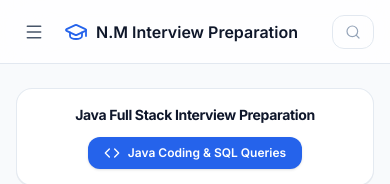
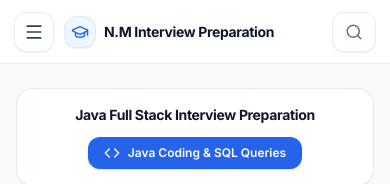
Before and after one commit to MohanNerasala/Interview-Preparation, a React (Vite) app: page / in a window 390 px wide. Shown: the top 184 px of the page. Built offline with nearby package versions, Linux system fonts and the light colour scheme.

Commit message:
feat: perfect alignment and symmetric styling for mobile top header

```diff
--- a/src/components/Header.tsx
+++ b/src/components/Header.tsx
@@ -7,32 +7,42 @@ interface HeaderProps {
 
 export default function Header({ onMenuClick, onSearchClick }: HeaderProps) {
   return (
-    <header className="h-16 border-b border-border bg-white/80 backdrop-blur-xl flex items-center justify-between px-4 sm:px-6 shrink-0">
-      <div className="flex items-center gap-3">
+    <header className="h-16 border-b border-slate-200/80 bg-white/95 backdrop-blur-xl flex items-center justify-between px-3.5 sm:px-6 shrink-0 z-10">
+      {/* Mobile Left & Brand */}
+      <div className="flex items-center gap-2.5 sm:gap-3 min-w-0">
         <button
+          type="button"
           onClick={onMenuClick}
-          className="lg:hidden p-2 rounded-xl hover:bg-surface-hover transition-colors"
+          className="lg:hidden w-10 h-10 rounded-xl border border-slate-200/80 bg-white hover:bg-slate-50 flex items-center justify-center text-slate-700 hover:text-slate-900 transition-all cursor-pointer shadow-2xs active:scale-95 shrink-0"
           aria-label="Toggle menu"
         >
-          <Menu className="w-5 h-5 text-text-secondary" strokeWidth={1.8} />
+          <Menu className="w-5 h-5 text-slate-700" strokeWidth={2} />
         </button>
-        <div className="lg:hidden flex items-center gap-2">
-          <GraduationCap className="w-6 h-6 text-primary" strokeWidth={1.8} />
-          <span className="font-semibold text-text-primary">N.M Interview Preparation</span>
+
+        {/* Brand Title (Mobile only, on Desktop sidebar shows it) */}
+        <div className="lg:hidden flex items-center gap-2 min-w-0">
+          <div className="w-8 h-8 rounded-xl bg-blue-50 border border-blue-100 flex items-center justify-center shrink-0 shadow-2xs">
+            <GraduationCap className="w-4.5 h-4.5 text-primary" strokeWidth={2} />
+          </div>
+          <span className="font-extrabold text-slate-900 text-sm sm:text-base tracking-tight truncate">
+            N.M Interview Preparation
+          </span>
         </div>
       </div>
 
-      <div className="flex items-center gap-2">
+      {/* Right Search Button */}
+      <div className="flex items-center gap-2 shrink-0 ml-2">
         <button
+          type="button"
           onClick={onSearchClick}
-          className="flex items-center gap-2 px-3 py-2 rounded-xl border border-border hover:border-primary/30
-                     text-text-muted text-sm transition-all hover:bg-surface-hover group"
+          className="h-10 px-3 sm:px-4 rounded-xl border border-slate-200/80 bg-white hover:bg-slate-50 hover:border-primary/40
+                     text-slate-600 hover:text-slate-900 text-xs sm:text-sm font-medium transition-all shadow-2xs active:scale-95 flex items-center gap-2 cursor-pointer group"
           aria-label="Open search"
         >
-          <Search className="w-4 h-4 group-hover:text-primary transition-colors" strokeWidth={1.8} />
-          <span className="hidden sm:inline">Search topics, concepts...</span>
-          <kbd className="hidden md:inline-flex items-center text-[11px] font-medium text-text-muted bg-bg-subtle
-                          px-1.5 py-0.5 rounded border border-border ml-2">⌘K</kbd>
+          <Search className="w-4.5 h-4.5 text-slate-500 group-hover:text-primary transition-colors shrink-0" strokeWidth={2} />
+          <span className="hidden sm:inline text-slate-500 group-hover:text-slate-700">Search topics, concepts...</span>
+          <kbd className="hidden md:inline-flex items-center text-[10.5px] font-mono font-semibold text-slate-400 bg-slate-100
+                          px-1.5 py-0.5 rounded border border-slate-200 ml-1.5">⌘K</kbd>
         </button>
       </div>
     </header>
```
